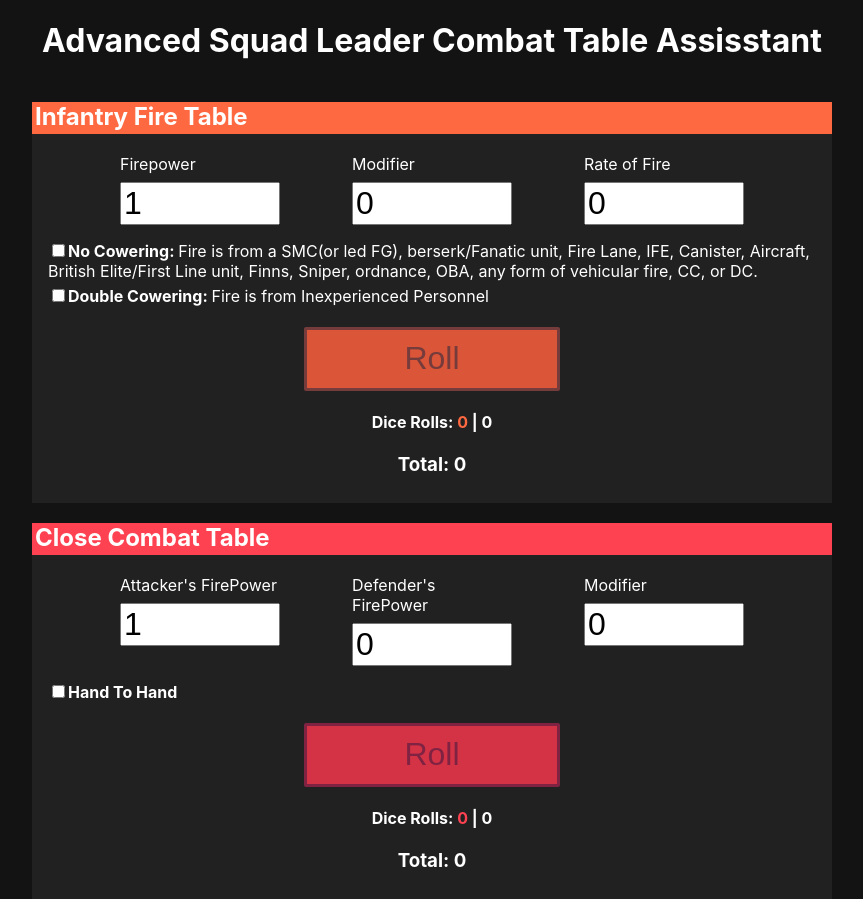
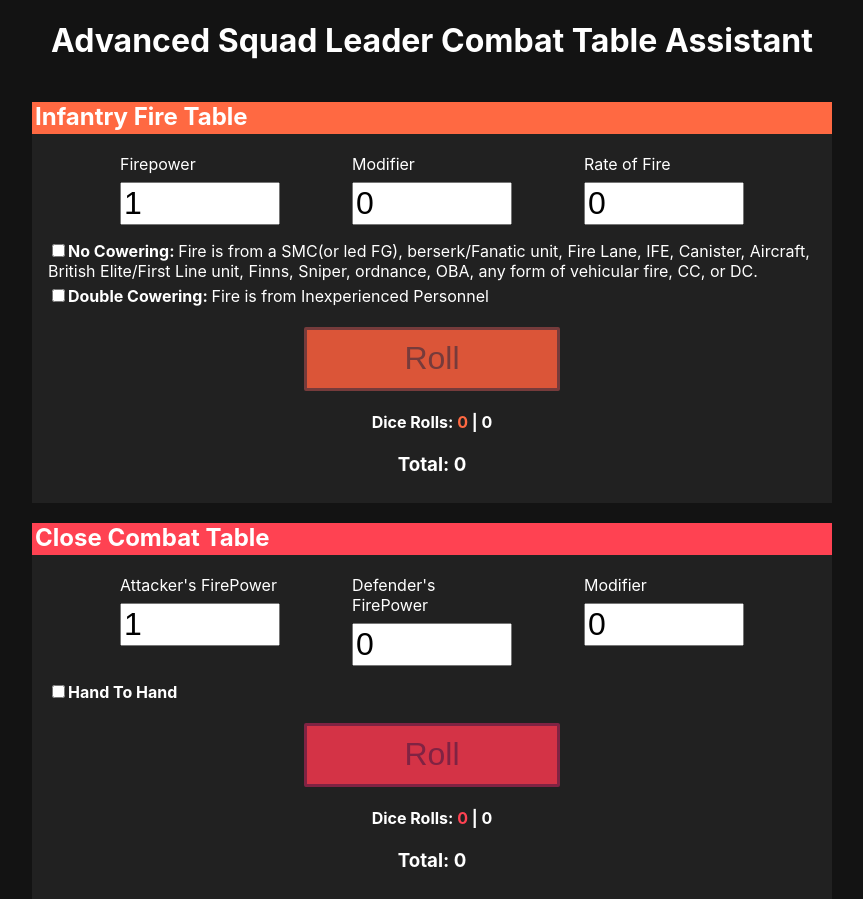
Before and after one commit to deadhandfailsafe/asl-ift, a React (Create React App) app: page / in a window 1280 px wide. Shown: the whole page, without its empty margins (208-1071 px from the left). Built offline with nearby package versions, Linux system fonts and the light colour scheme.

Commit message:
Fixed stupid typo

```diff
--- a/src/App.js
+++ b/src/App.js
@@ -21,7 +21,7 @@
 function App() {
   return (
     <Container>
-      <h1>Advanced Squad Leader Combat Table Assisstant</h1>
+      <h1>Advanced Squad Leader Combat Table Assistant</h1>
       <div>
         <CardIFT className="card-ift" />
         <CardCC className="card-cc" />
```
